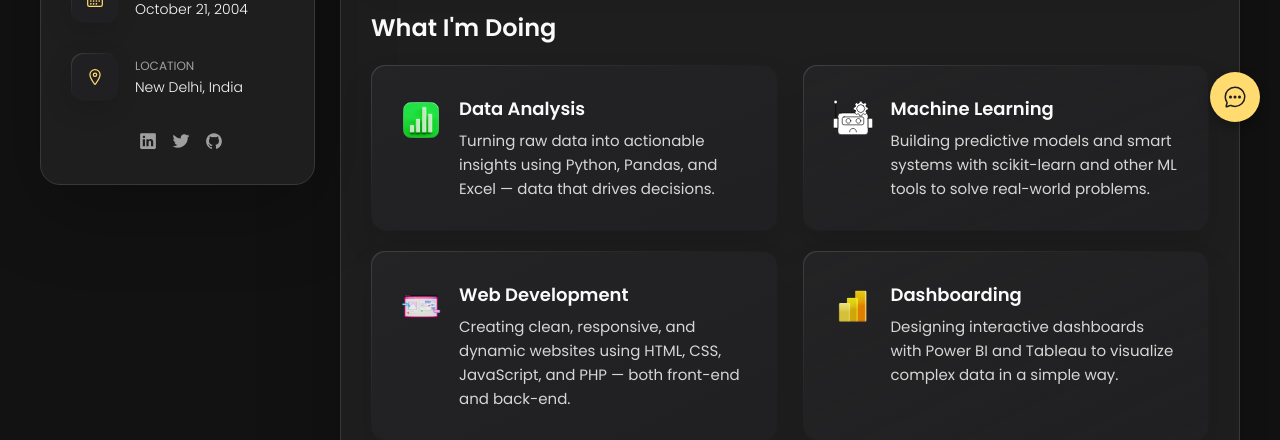
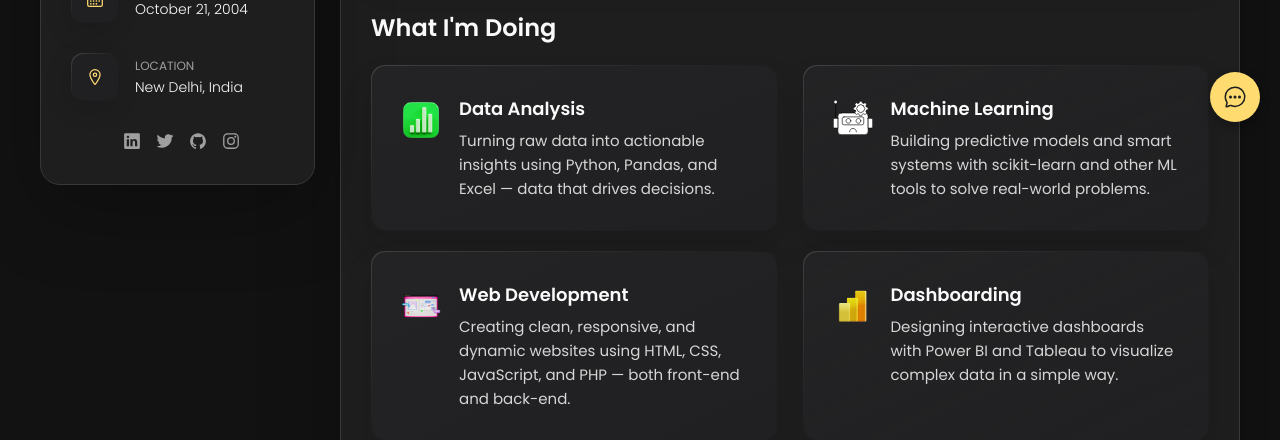
Before and after one commit to GAURAV-RAYAT/PORTFOLIO_FLASK, a Flask app: page / in a window 1280 px wide. Shown: the part 658-1098 px from the top of the page. Run offline with Flask 3, Linux system fonts and the light colour scheme; data that the repository does not hold is empty; some libraries are stand-ins or nearby versions.

Commit message:
Adding Instagram

```diff
--- a/templates/index.html
+++ b/templates/index.html
@@ -240,6 +240,11 @@
           <li class="social-item">
             <a href="https://github.com/GAURAV-RAYAT" class="social-link">
               <ion-icon name="logo-github"></ion-icon>
+            </a>
+          </li>
+          <li class="social-item">
+            <a href="https://www.instagram.com/gaurav_rayat_/" class="social-link">
+              <ion-icon name="logo-instagram"></ion-icon>
             </a>
           </li>
         </ul>
```
